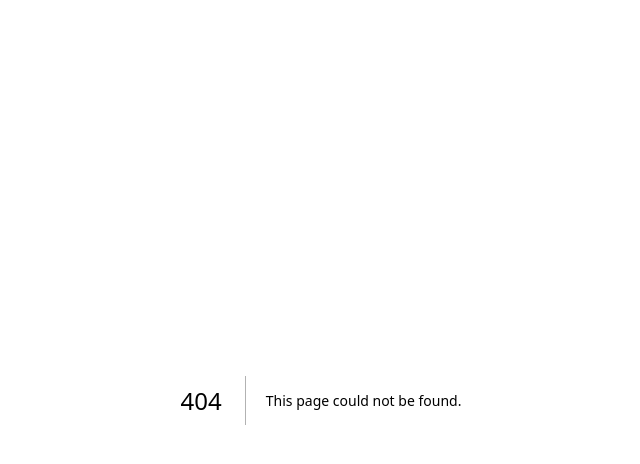
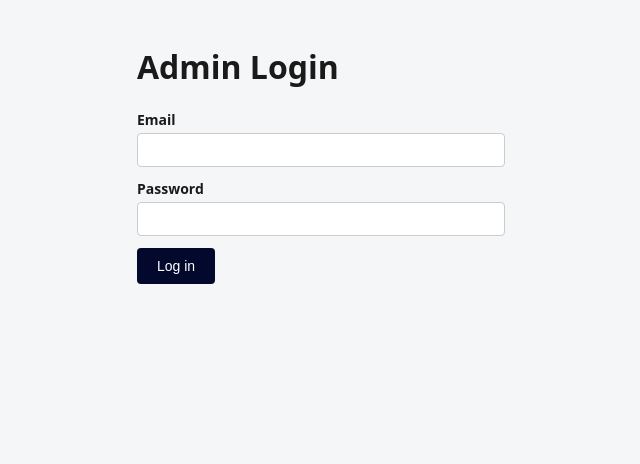
Before and after one commit to vicky654/Bexon, a Next.js app in the folder admin/: page /login in a window 1280 px wide. Before the commit this address had no page. Shown: the top 464 px of the page, without its empty margins (319-959 px from the left). Built offline with nearby package versions, Linux system fonts and the light colour scheme; no server answers.

Commit message:
Add admin API client and login page

```diff
--- /dev/null
+++ b/admin/src/app/login/page.js
@@ -0,0 +1,63 @@
+"use client";
+
+import { useState } from "react";
+import { useRouter } from "next/navigation";
+import apiFetch from "@/lib/api";
+
+export default function LoginPage() {
+	const router = useRouter();
+	const [email, setEmail] = useState("");
+	const [password, setPassword] = useState("");
+	const [error, setError] = useState("");
+	const [isSubmitting, setIsSubmitting] = useState(false);
+
+	const handleSubmit = async e => {
+		e.preventDefault();
+		setError("");
+		setIsSubmitting(true);
+
+		try {
+			await apiFetch("/api/admin/login", {
+				method: "POST",
+				body: JSON.stringify({ email, password }),
+			});
+			router.push("/blogs");
+		} catch (err) {
+			setError(err.message);
+		} finally {
+			setIsSubmitting(false);
+		}
+	};
+
+	return (
+		<div className="page page-narrow">
+			<h1>Admin Login</h1>
+			<form onSubmit={handleSubmit} className="form">
+				<div className="form-field">
+					<label htmlFor="email">Email</label>
+					<input
+						id="email"
+						type="email"
+						value={email}
+						onChange={e => setEmail(e.target.value)}
+						required
+					/>
+				</div>
+				<div className="form-field">
+					<label htmlFor="password">Password</label>
+					<input
+						id="password"
+						type="password"
+						value={password}
+						onChange={e => setPassword(e.target.value)}
+						required
+					/>
+				</div>
+				{error ? <p className="error">{error}</p> : null}
+				<button type="submit" className="button" disabled={isSubmitting}>
+					{isSubmitting ? "Logging in..." : "Log in"}
+				</button>
+			</form>
+		</div>
+	);
+}
--- /dev/null
+++ b/admin/src/lib/api.js
@@ -0,0 +1,22 @@
+const BACKEND_URL = process.env.NEXT_PUBLIC_BACKEND_URL || "http://localhost:5000";
+
+async function apiFetch(path, options = {}) {
+	const res = await fetch(`${BACKEND_URL}${path}`, {
+		...options,
+		credentials: "include",
+		headers: {
+			"Content-Type": "application/json",
+			...(options.headers || {}),
+		},
+	});
+
+	const data = await res.json().catch(() => ({}));
+
+	if (!res.ok) {
+		throw new Error(data.message || `Request failed with status ${res.status}`);
+	}
+
+	return data;
+}
+
+export default apiFetch;
```
